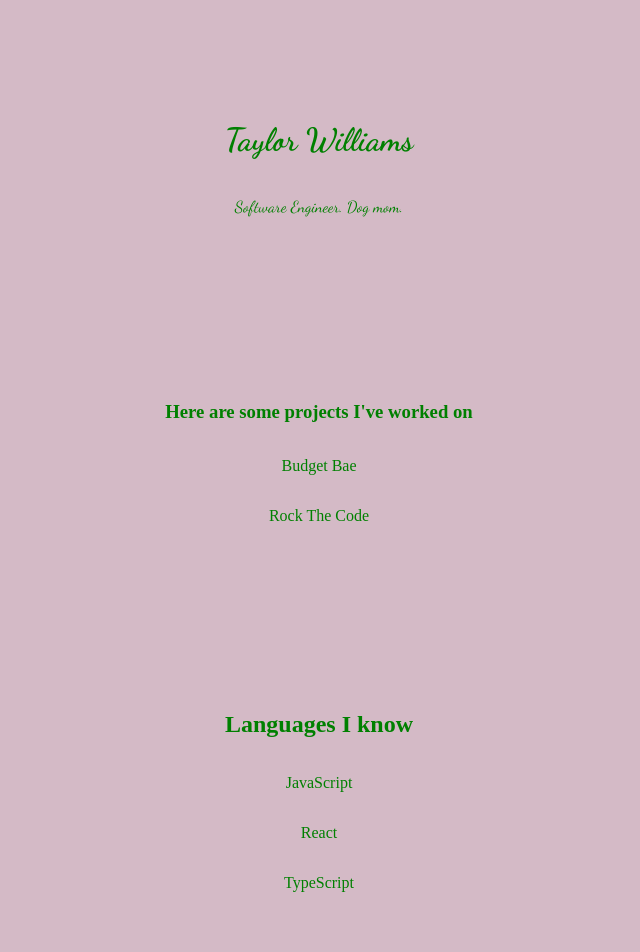
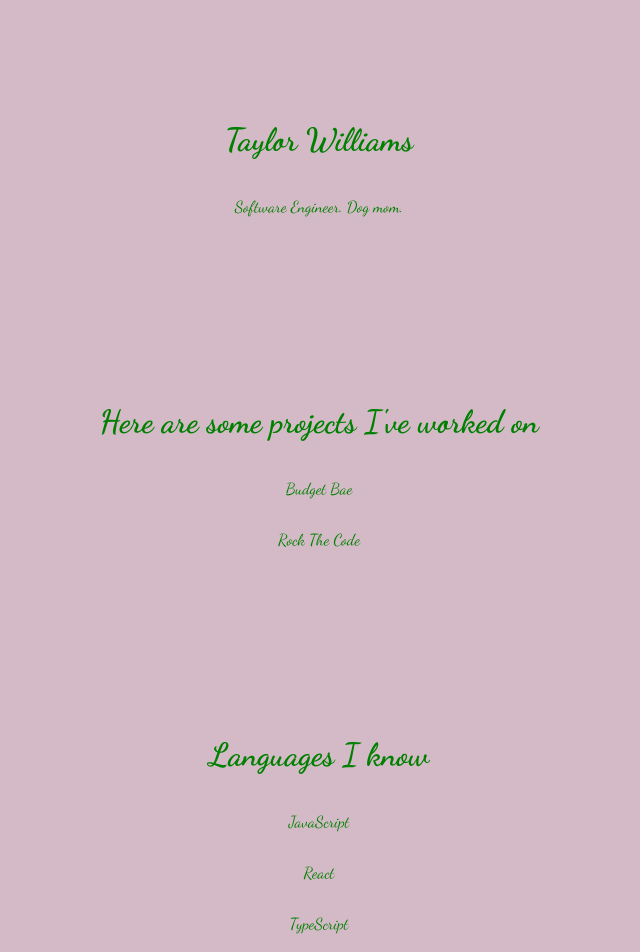
Before and after one commit to TaylorWill94/taylor-will-portfolio-pink, a React (Create React App) app: page / in a window 1280 px wide. Shown: the top 952 px of the page, without its empty margins (321-961 px from the left). Built offline with nearby package versions, Linux system fonts and the light colour scheme.

Commit message:
Changes the heading for each component

```diff
--- a/src/Components/Languages/Languages.css
+++ b/src/Components/Languages/Languages.css
@@ -2,6 +2,7 @@
   .languages {
     display: flex;
     flex-direction: column;
+    font-family: "Dancing Script", cursive;
     margin: 50px;
     padding: 50px;
     text-align: center;
--- a/src/Components/Languages/Languages.js
+++ b/src/Components/Languages/Languages.js
@@ -3,7 +3,7 @@ import "./Languages.css";
 function Languages() {
   return (
     <div className="languages">
-      <h2>Languages I know</h2>
+      <h1>Languages I know</h1>
       <p>JavaScript</p>
       <p>React</p>
       <p>TypeScript</p>
--- a/src/Components/Portfolio/Portfolio.css
+++ b/src/Components/Portfolio/Portfolio.css
@@ -2,6 +2,7 @@
   .Portfolio {
     display: flex;
     flex-direction: column;
+    font-family: "Dancing Script", cursive;
     margin: 50px;
     padding: 50px;
     text-align: center;
--- a/src/Components/Portfolio/Portfolio.js
+++ b/src/Components/Portfolio/Portfolio.js
@@ -3,7 +3,7 @@ import "./Portfolio.css";
 function Portfolio() {
   return (
     <div className="Portfolio">
-      <h3>Here are some projects I've worked on</h3>
+      <h1>Here are some projects I've worked on</h1>
       <p>Budget Bae</p>
       <p>Rock The Code</p>
     </div>
```
